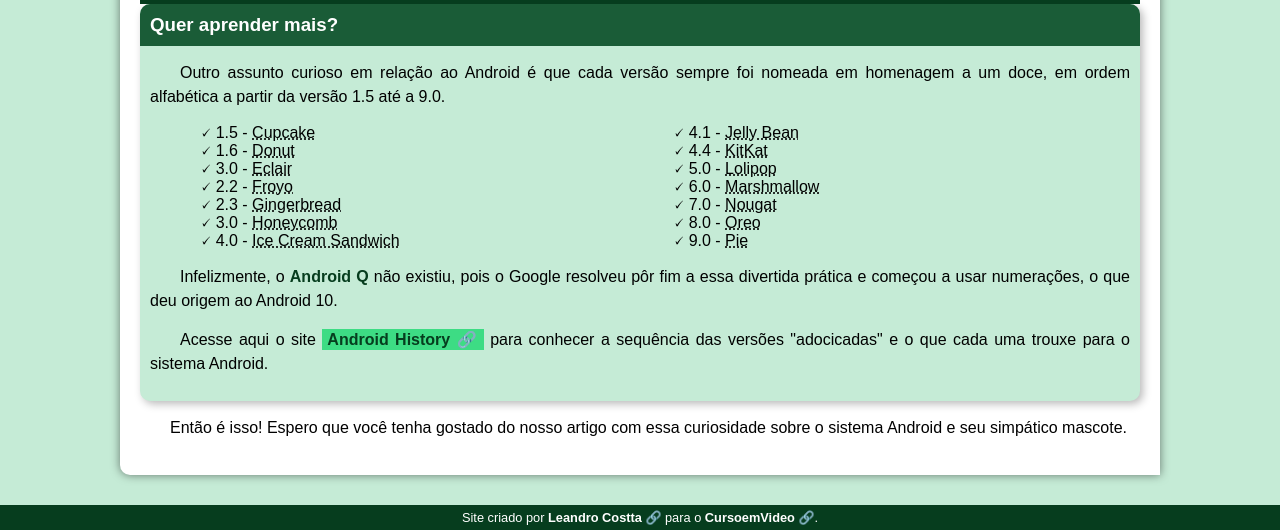
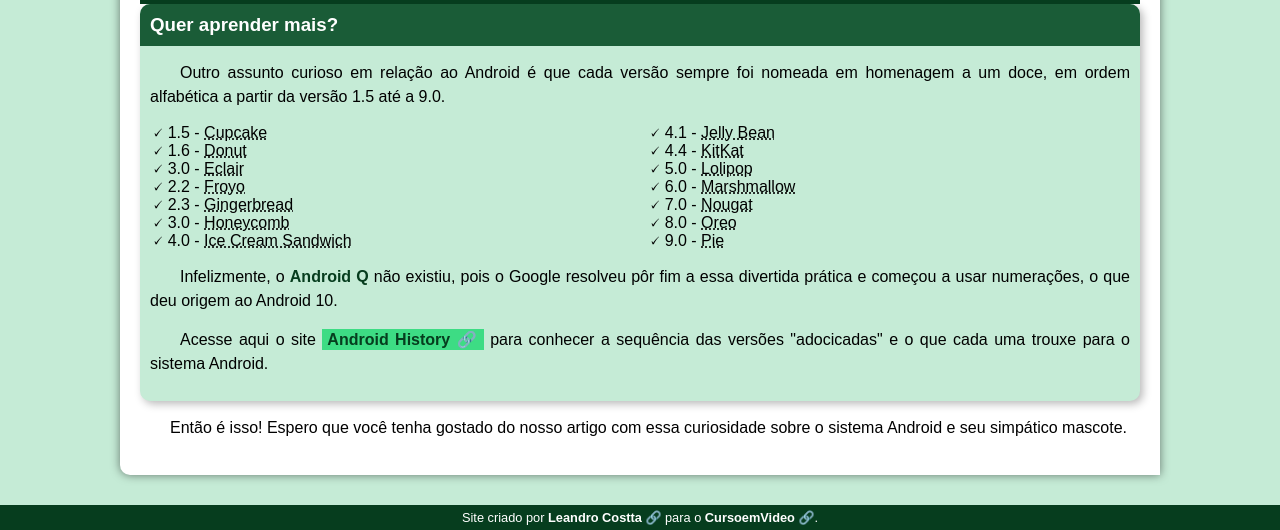
Before and after one commit to leandrocostta/html-css, a plain HTML site: page index.html in a window 1280 px wide. Shown: the part 2219-2749 px from the top of the page. Drawn offline with Linux system fonts and the light colour scheme.

Commit message:
atualização

```diff
--- a/style.css
+++ b/style.css
@@ -52,7 +52,6 @@
             color: white;
             max-width:500px ;
             margin: auto;
-            margin-bottom: 50px;
             padding-right: 10px;
             padding-left: 10px;
             text-shadow: 2px 2px 0px rgba(0, 0, 0, 0.502);
@@ -160,7 +159,7 @@
             list-style-type: none;
             list-style-position: inside;
             columns: 2;
-            padding-left: 50px;
+            padding-left: 2px
         }
 
 
```
